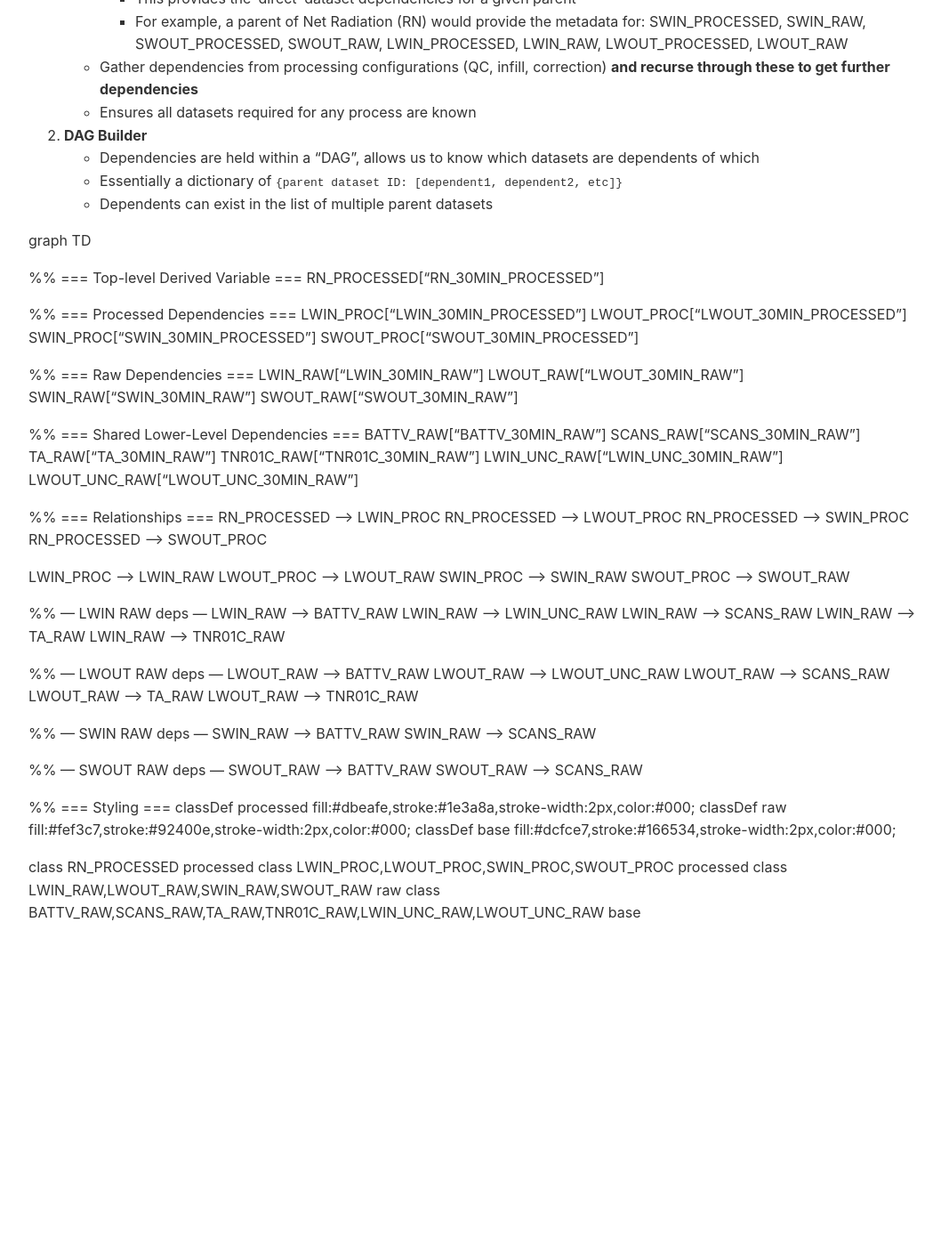
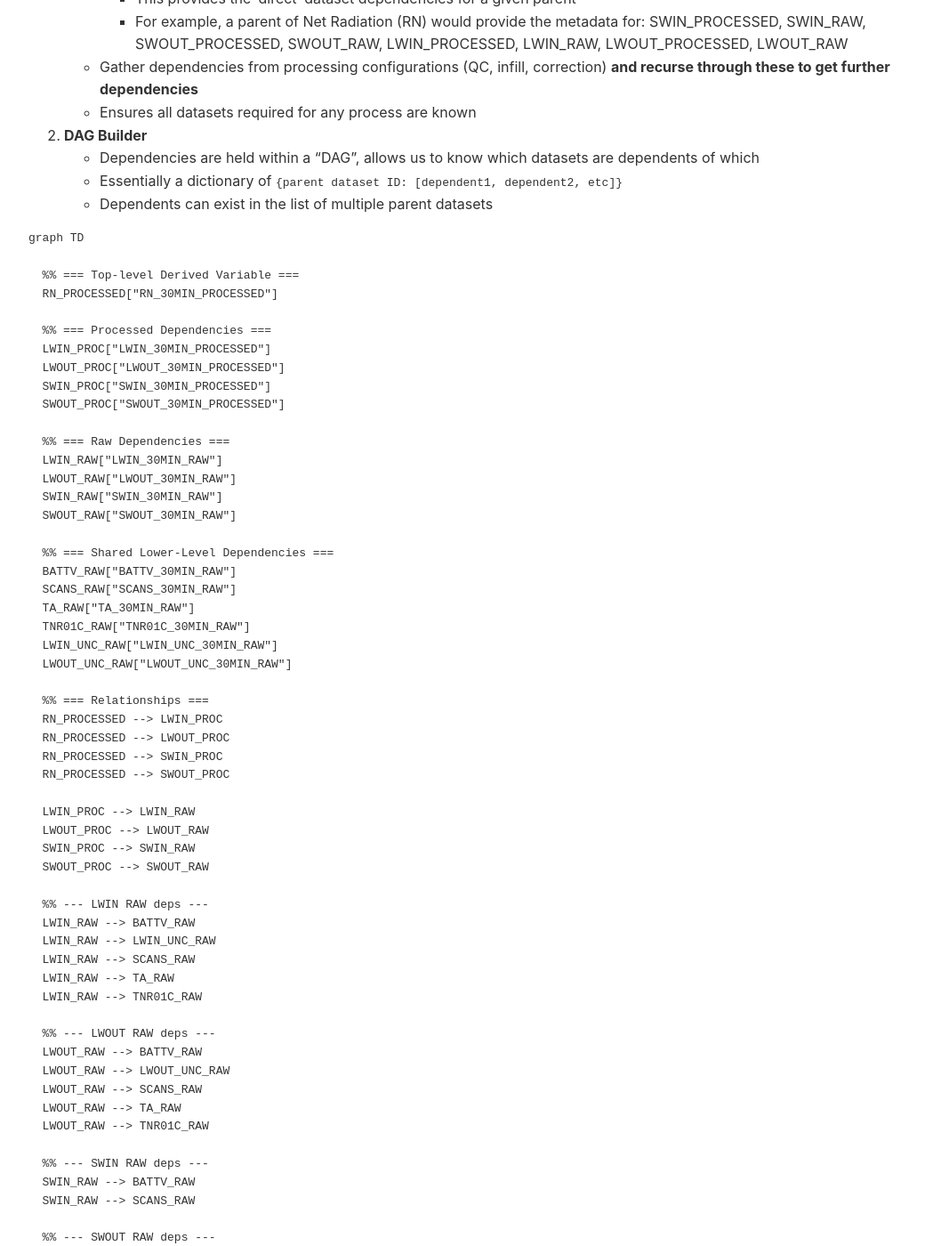
Before and after one commit to NERC-CEH/fdri_words, a Jekyll site: the page built from adrs/011-metadata-driven-dag-processor.md, in a window 1280 px wide and 1400 px high, scrolled down 1252 px. Shown: the whole window at 89% size, without its empty margins (108-1166 px from the left). Built offline with Jekyll 4.4.1, drawn with Linux system fonts in a browser that asks for light colours; our own code applies the rules of GitHub Pages for plain Markdown files; before the commit the page ends 2307 px from its top, so only the background shows below that; some of the changed text lies outside the part shown.

Commit message:
Update mermaid block

````diff
--- a/adrs/011-metadata-driven-dag-processor.md
+++ b/adrs/011-metadata-driven-dag-processor.md
@@ -57,6 +57,7 @@ This proposal outlines a **metadata-driven Directed Acyclic Graph (DAG)** method
    - Essentially a dictionary of `{parent dataset ID: [dependent1, dependent2, etc]}`
    - Dependents can exist in the list of multiple parent datasets
 
+```mermaid
 graph TD
 
   %% === Top-level Derived Variable ===
@@ -124,3 +125,4 @@ graph TD
   class LWIN_PROC,LWOUT_PROC,SWIN_PROC,SWOUT_PROC processed
   class LWIN_RAW,LWOUT_RAW,SWIN_RAW,SWOUT_RAW raw
   class BATTV_RAW,SCANS_RAW,TA_RAW,TNR01C_RAW,LWIN_UNC_RAW,LWOUT_UNC_RAW base
+```
````
